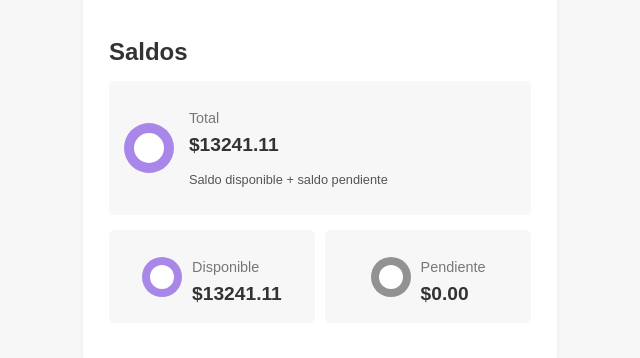
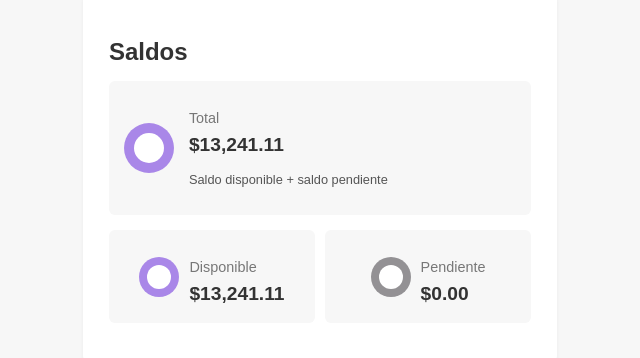
Before and after one commit to Mnoyadev/Zinlii, a plain HTML site: page historial.html in a window 1280 px wide. Shown: the part 81-439 px from the top of the page, 320-960 px from the left. Drawn offline with Linux system fonts and the light colour scheme; a web font is replaced by a local one.

Commit message:
Tercer cambio

```diff
--- a/historial.html
+++ b/historial.html
@@ -26,7 +26,7 @@
                 </div>
                 <div class="balance-info">
                     <p class="balance-label">Total</p>
-                    <p class="balance-amount">$13241.11</p>
+                    <p class="balance-amount">$13,241.11</p>
                     <p class="balance-description">Saldo disponible + saldo pendiente</p>
                 </div>
             </div>
@@ -38,7 +38,7 @@
                 </div>
                 <div class="balance-info small">
                     <p class="balance-label">Disponible</p>
-                    <p class="balance-amount">$13241.11</p>
+                    <p class="balance-amount">$13,241.11</p>
                 </div>
                 </div>
                 <div class="balance-card pending-balance">
```
Also changed, not shown: home.html (+1 -1 lines).
